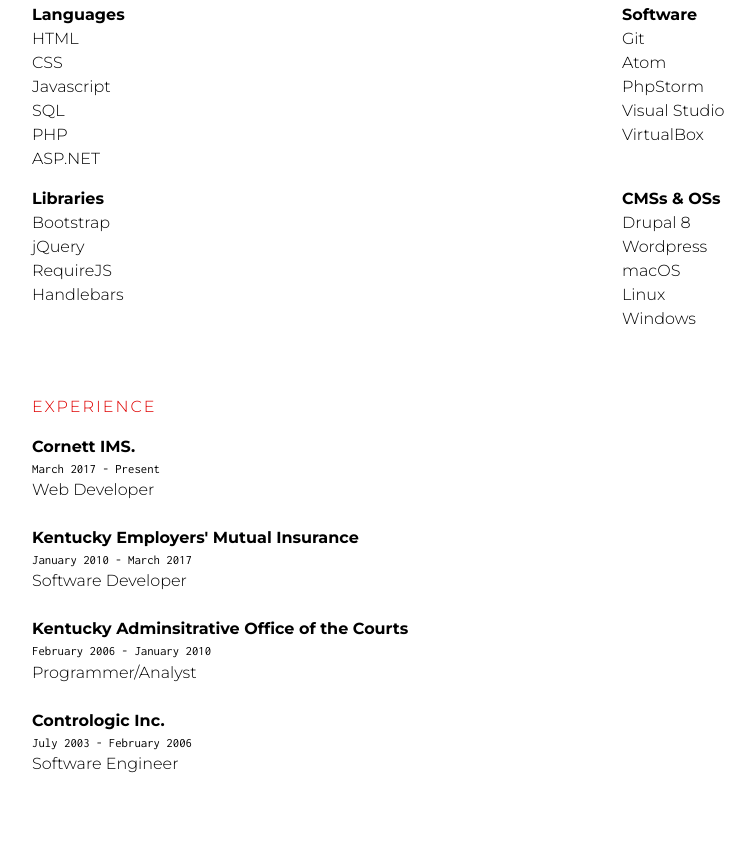
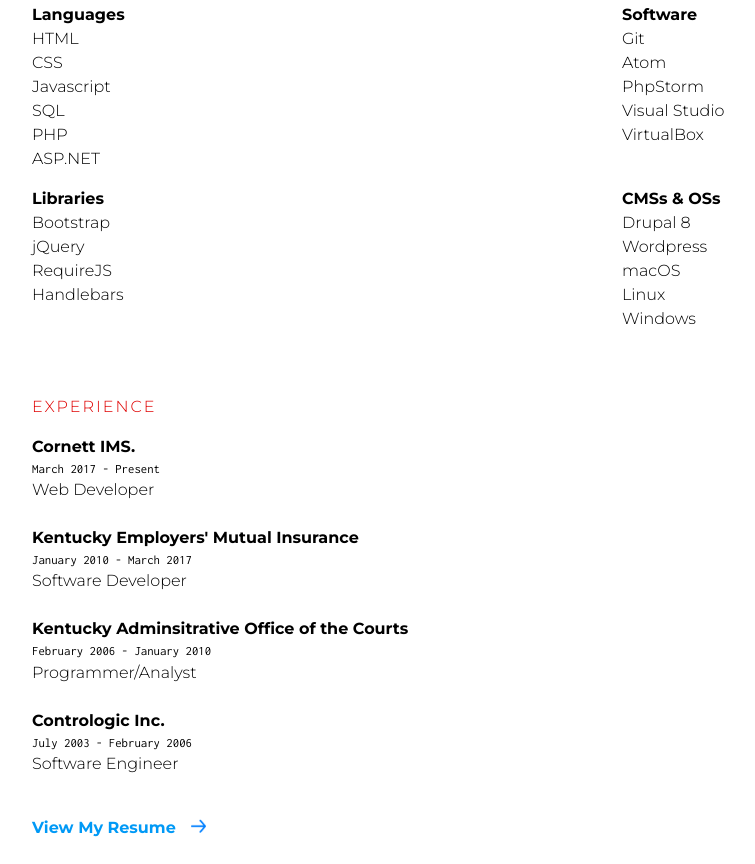
Before and after one commit to erlenmeyer316/erlenmeyer316.github.io, a website: page index.html in a window 1280 px wide. Shown: the part 1445-2309 px from the top of the page, without its empty margins (18-773 px from the left). Before the commit the page ends 2269 px from the top, so only its background shows below. Drawn offline with Linux system fonts and the light colour scheme.

Commit message:
Added resume link

```diff
--- a/css/styles.css
+++ b/css/styles.css
@@ -54,10 +54,11 @@
 
 .header {
   padding: 0px 50px;
-  height: 90vh;
+  height: 100vh;
   display: flex;
   flex-direction: column;
   justify-content: space-around;
+  text-align: center;
 }
 
 .header__greetings {
@@ -81,7 +82,60 @@
 }
 
 .header__scroll {
-  display: none;
+  display: block;
+  padding-bottom: 24px;
+}
+
+.header__scroll a span {
+  position: absolute;
+  left: 50%;
+  width: 24px;
+  height: 24px;
+  border-left: 1px solid #fff;
+  border-bottom: 1px solid #fff;
+  -webkit-transform: rotate(-45deg);
+  transform: rotate(-45deg);
+  -webkit-animation: sdb07 2s infinite;
+  animation: sdb07 2s infinite;
+  opacity: 0;
+  box-sizing: border-box;
+}
+.header__scroll a span:nth-of-type(1) {
+  -webkit-animation-delay: 0s;
+  animation-delay: 0s;
+}
+.header__scroll a span:nth-of-type(2) {
+  margin-top: 16px;
+  -webkit-animation-delay: .15s;
+  animation-delay: .15s;
+}
+.header__scroll a span:nth-of-type(3) {
+  display:none;
+  margin-top: 32px;
+  -webkit-animation-delay: .3s;
+  animation-delay: .3s;
+}
+@-webkit-keyframes sdb07 {
+  0% {
+    opacity: 0;
+  }
+  50% {
+    opacity: 1;
+  }
+  100% {
+    opacity: 0;
+  }
+}
+@keyframes sdb07 {
+  0% {
+    opacity: 0;
+  }
+  50% {
+    opacity: 1;
+  }
+  100% {
+    opacity: 0;
+  }
 }
 
 section {
@@ -144,6 +198,34 @@
 }
 .job__position {}
 
+.resume-link {
+  -webkit-transition: all .2s ease-in-out;
+  transition: all .2s ease-in-out;
+  font-weight: 700;
+  display: inline-block;
+  background-color: transparent;
+  white-space: nowrap;
+  text-decoration: none;
+  font-weight: 700;
+  color: #0099f6;
+  margin-top: 1rem;
+}
+
+.resume-link::after {
+  -webkit-transition: all .2s ease-in-out;
+  transition: all .2s ease-in-out;
+  position: relative;
+  bottom: 2px;
+  margin-left: 15px;
+  content: '';
+  background: url(../assets/arrow.png) no-repeat center;
+  background-size: 100%;
+  width: 15px;
+  height: 15px;
+  display: inline-block;
+  vertical-align: middle;
+}
+
 section.featured-projects,
 section.other-projects {
   display: none;
@@ -155,7 +237,7 @@
 
   .header {
     padding: 0px 100px;
-    height: 100vh;
+    text-align: left;
   }
 
   .header__greetings {
@@ -175,61 +257,11 @@
     font-weight: 400;
   }
 
-  .header__scroll {
-    display: block;
-    padding-bottom: 24px;
+  .header__scroll a span:nth-of-type(3) {
+    display:block;
   }
 
-  .header__scroll a span {
-    position: absolute;
-    left: 50%;
-    width: 24px;
-    height: 24px;
-    border-left: 1px solid #fff;
-    border-bottom: 1px solid #fff;
-    -webkit-transform: rotate(-45deg);
-    transform: rotate(-45deg);
-    -webkit-animation: sdb07 2s infinite;
-    animation: sdb07 2s infinite;
-    opacity: 0;
-    box-sizing: border-box;
-  }
-  .header__scroll a span:nth-of-type(1) {
-    -webkit-animation-delay: 0s;
-    animation-delay: 0s;
-  }
-  .header__scroll a span:nth-of-type(2) {
-    margin-top: 16px;
-    -webkit-animation-delay: .15s;
-    animation-delay: .15s;
-  }
-  .header__scroll a span:nth-of-type(3) {
-    margin-top: 32px;
-    -webkit-animation-delay: .3s;
-    animation-delay: .3s;
-  }
-  @-webkit-keyframes sdb07 {
-    0% {
-      opacity: 0;
-    }
-    50% {
-      opacity: 1;
-    }
-    100% {
-      opacity: 0;
-    }
-  }
-  @keyframes sdb07 {
-    0% {
-      opacity: 0;
-    }
-    50% {
-      opacity: 1;
-    }
-    100% {
-      opacity: 0;
-    }
-  }
+
 }
 
 @media (min-width: 1024px) {
--- a/index.html
+++ b/index.html
@@ -119,6 +119,7 @@
           <div class="job__overview"></div>
         </div>
       </div>
+      <a class="resume-link" href="https://erlenmeyer316.github.io/resume.pdf" target="_blank" class="arrow-link">View My Resume</a>
     </div>
   </section>
   <section class="featured-projects">
@@ -130,6 +131,10 @@
     <div class="section__content"></div>
   </section>
   <footer></footer>
+
+  <script type="text/javascript" src="./bower_components/jquery/dist/jquery.min.js"></script>
+  <script type="text/javascript" src="./bower_components/scrollreveal/dist/scrollreveal.min.js"></script>
+  <script type="text/javascript" src="./js/site.js"></script>
 </body>
 
 </html>
--- /dev/null
+++ b/js/site.js
@@ -0,0 +1,17 @@
+$(function() {
+
+  window.sr = ScrollReveal({
+     reset: false,
+     duration: 600,
+     easing: 'cubic-bezier(.694,0,.335,1)',
+     scale: 1,
+     viewFactor: 0.3
+   });
+
+   sr.reveal('.background');
+   sr.reveal('.skills');
+   sr.reveal('.technical-summary');
+   sr.reveal('.experience');
+   sr.reveal('.featured-projects');
+   sr.reveal('.other-projects');
+});
```
Also changed, not shown: assets/arrow.png (added).
